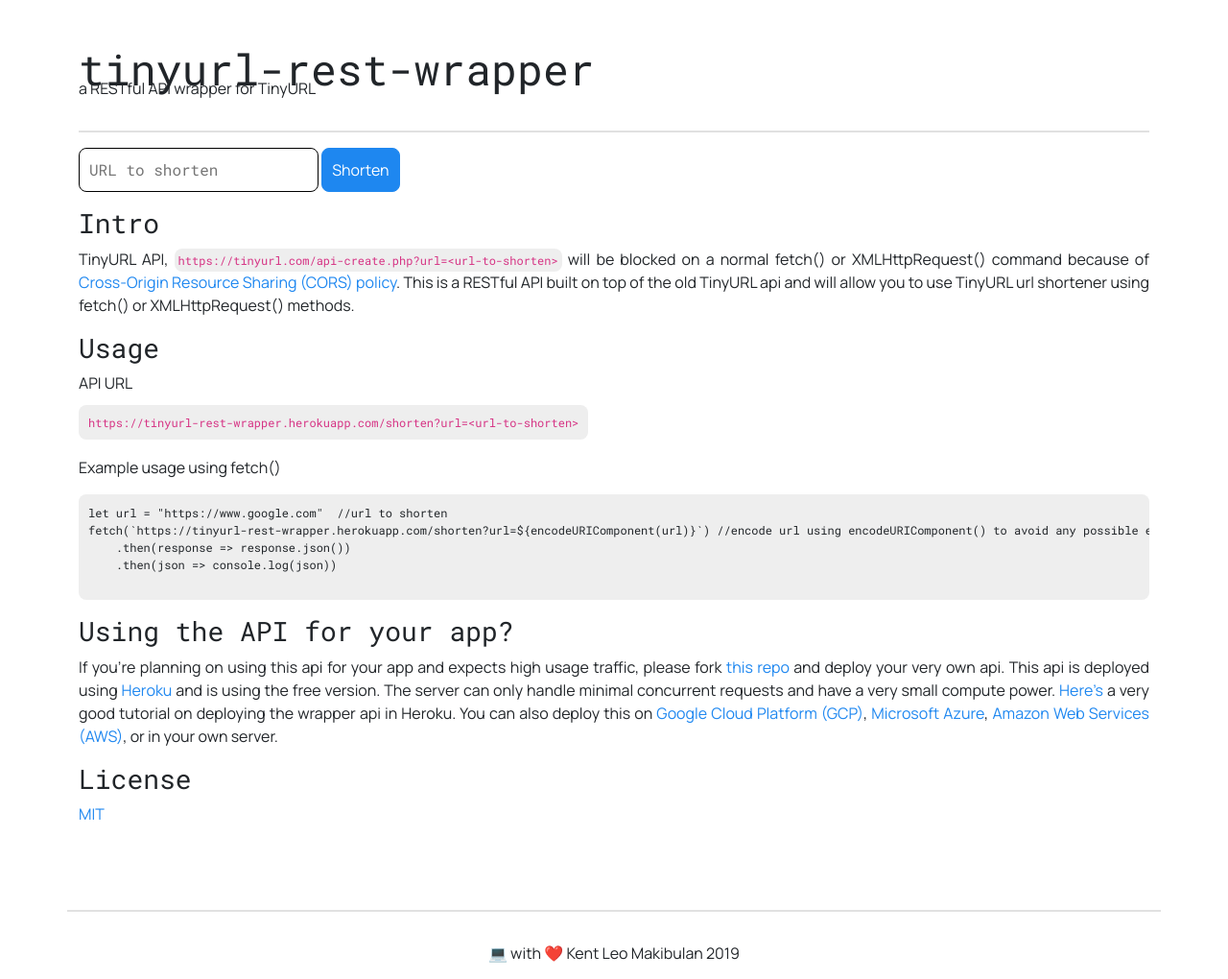
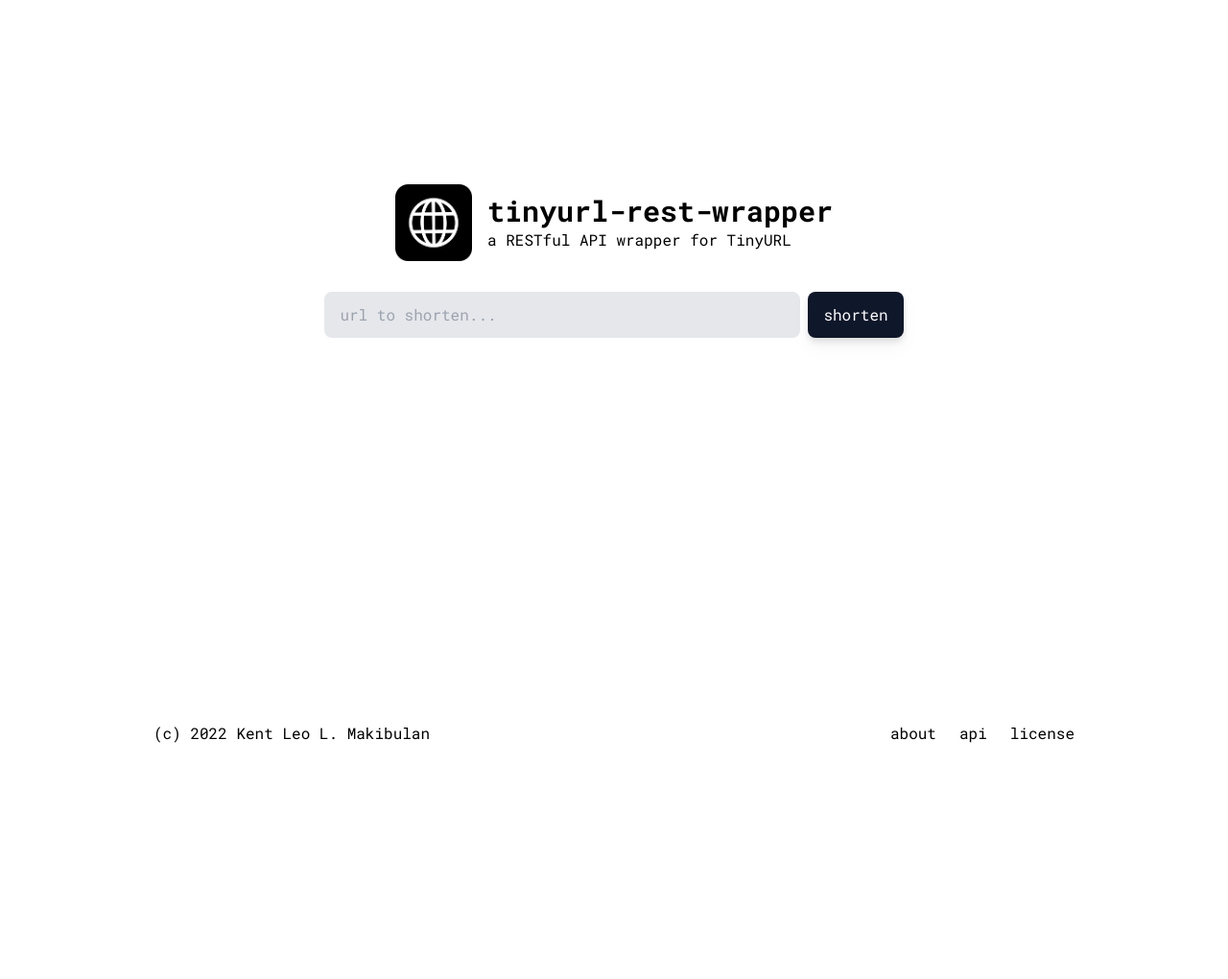
Before and after one commit to iamkentleom/tinyurl-rest-wrapper, a Flask app: page / in a window 1280 px wide. Shown: the whole page at 96% size. After the commit the page ends 774 px from the top, so only its background shows below. Run offline with Flask 2, Linux system fonts and the light colour scheme; some libraries are stand-ins or nearby versions.

Commit message:
feat(pages): redesigned pages
- new simplified homepage
- new error page
- new logo
- migrate to TailwindCSS

```diff
--- a/static/app.js
+++ b/static/app.js
@@ -1,12 +1,19 @@
-const INPUT = document.getElementById('url')
-const BTN = document.getElementById('shorten')
-const DISP = document.getElementById('tinyurl-link')
+const INPUT = document.getElementById("url");
+const BTN = document.getElementById("shorten");
+const DISP = document.getElementById("tinyurl-link");
 
-BTN.addEventListener('click', () => {
-    DISP.innerText = 'Loading...'
-    const url = encodeURI(INPUT.value)
-    fetch(`/shorten?url=${ url }`)
-        .then(json => json.json())
-        .then(res => DISP.innerHTML = `TinyURL: <a href="${ res.tinyurl }" target="_blank">${ res.tinyurl }</a>`)
-        .catch(e => DISP.innerText = 'Error. Please try again.')
-})
+BTN.addEventListener("click", async () => {
+  DISP.innerText = "loading...";
+  const url = encodeURI(INPUT.value);
+  try {
+    const res = await fetch(`/shorten?url=${url}`);
+    const data = await res.json();
+    DISP.innerText = `TinyURL: ${data.tinyurl}`;
+  } catch (error) {
+    DISP.innerText = "Error. Please try again.";
+  }
+});
+
+DISP.addEventListener("click", (e) => {
+  navigator.clipboard.writeText(e.target.innerText.split(" ")[1]);
+});
--- a/static/style.css
+++ b/static/style.css
@@ -1,62 +1,5 @@
-body{
-    font-family: 'Manrope', sans-serif;
-    text-align: justify;
+@import url("https://fonts.googleapis.com/css2?family=Roboto+Mono:wght@400;700&display=swap");
+
+* {
+  font-family: "Roboto Mono", monospace;
 }
-code, pre{
-    font-family: 'Roboto Mono', monospace !important;
-    background-color: #eeeeee;
-    padding: 4px;
-    border-radius: 8px;
-    overflow: auto;
-    font-size: 12px;;
-}
-input{
-    padding: 10px;
-    border-radius: 8px;
-    border: 1px solid #000000;
-    width: 250px;
-}
-input:focus{
-    border: 1px solid #1e87f0;
-}
-button{
-    background-color: #1e87f0;
-    border: 1px solid #1e87f0;
-    border-radius: 8px;
-    font-family: 'Manrope', sans-serif;
-    color: #fff;
-    padding: 10px;
-    cursor: pointer;
-}
-button:hover{
-    background-color: #1874cf;
-    border: 1px solid #1874cf;
-}
-.pd{
-    padding: 10px !important;
-    border: none !important;
-}
-.code{
-    font-family: 'Roboto Mono', monospace !important;
-}
-h1{
-    line-height: 0;
-    font-size: 3.5vmax;
-}
-.footer{
-    text-align: center;
-    padding: 15px 10px;
-}
-hr{
-    border: solid 1px #888;
-}
-.wr{
-    word-wrap: break-word;
-}
-a{
-    color: #1e87f0;
-    text-decoration: none;
-}
-a:hover{
-    text-decoration: underline;
-}
--- a/templates/index.html
+++ b/templates/index.html
@@ -1,77 +1,72 @@
 <!DOCTYPE html>
 <html lang="en">
   <head>
-    <meta charset="UTF-8">
-    <meta name="viewport" content="width=device-width, initial-scale=1.0">
-    <meta http-equiv="X-UA-Compatible" content="ie=edge">
-    <link rel="shortcut icon" href="static/favicon.png" type="image/x-icon">
-    <link rel="stylesheet" href="https://cdn.jsdelivr.net/npm/bootstrap-grid-only@1.0.0/bootstrap.css">
-    <script src="https://cdn.jsdelivr.net/gh/google/code-prettify@master/loader/run_prettify.js"></script>
-    <link href="https://fonts.googleapis.com/css?family=Manrope|Roboto+Mono:400,700&display=swap" rel="stylesheet">
-    <link type="text/css" rel="stylesheet" href="static/style.css">
-    <title>tinyurl-rest-wrapper | Documentation</title>
+    <meta charset="UTF-8" />
+    <meta name="viewport" content="width=device-width, initial-scale=1.0" />
+    <meta http-equiv="X-UA-Compatible" content="ie=edge" />
+    <link rel="shortcut icon" href="static/favicon.png" type="image/x-icon" />
+    <link type="text/css" rel="stylesheet" href="static/style.css" />
+    <script src="https://cdn.tailwindcss.com"></script>
+    <title>tinyurl-rest-wrapper</title>
   </head>
-<body>
-    <div class="container">
-        <br/><br/><br/>
-        <div class="row">
-            <div class="col">
-                <h1 class="code ln-0 wr">tinyurl-rest-wrapper</h1>
+  <body class="max-w-screen-lg mx-auto px-4 flex flex-col min-h-screen">
+    <div class="flex justify-center items-center gap-4 mt-48">
+      <img src="static/favicon.png" alt="logo" class="h-20 w-20" />
+      <div>
+        <h1 class="text-3xl font-bold">tinyurl-rest-wrapper</h1>
         <p>a RESTful API wrapper for TinyURL</p>
       </div>
     </div>
-        <hr>
-        <div class="row">
-            <div class="col">
-                <input type="text" id="url" class="code" placeholder="URL to shorten" value="">
-                <button id="shorten">Shorten</button>
-                <p id="tinyurl-link" class="code"></p>
+    <div class="flex justify-center items-center gap-2 mt-8">
+      <input
+        type="text"
+        id="url"
+        placeholder="url to shorten..."
+        class="px-4 py-3 rounded-lg bg-gray-200 w-1/2"
+      />
+      <button
+        class="px-4 py-3 rounded-lg bg-slate-900 drop-shadow-lg text-white hover:bg-slate-700 hover:drop-shadow-none"
+        id="shorten"
+      >
+        shorten
+      </button>
     </div>
-        </div>
-        <div class="row">
-            <div class="col">
-                <h3 class="code">Intro</h3>
-                <p>
-                    TinyURL API, <code>https://tinyurl.com/api-create.php?url=&lt;url-to-shorten&gt;</code> will be blocked on a normal fetch() or XMLHttpRequest() command because of <a href="https://developer.mozilla.org/en-US/docs/Web/HTTP/CORS">Cross-Origin Resource Sharing (CORS) policy</a>. This is a RESTful API built on top of the old TinyURL api and will allow you to use TinyURL url shortener using fetch() or XMLHttpRequest() methods.
-                </p>
-            </div>
-        </div>
-        <div class="row">
-            <div class="col">
-                <h3 class="code">Usage</h3>
-                <p>API URL</p>
-                <code class="pd">https://tinyurl-rest-wrapper.herokuapp.com/shorten?url=&lt;url-to-shorten&gt;</code>
-                <br/>
-                <br>
-                <p>Example usage using fetch()</p>
-                <pre class="prettyprint lang-js pd">
-let url = "https://www.google.com"  //url to shorten
-fetch(`https://tinyurl-rest-wrapper.herokuapp.com/shorten?url=${encodeURIComponent(url)}`) //encode url using encodeURIComponent() to avoid any possible errors
-    .then(response => response.json())
-    .then(json => console.log(json))
-                </pre>
-            </div>
-        </div>
-        <div class="row">
-            <div class="col">
-                <h3 class="code">Using the API for your app?</h3>
-                <p>If you're planning on using this api for your app and expects high usage traffic, please fork <a href="https://github.com/iamkentleom/tinyurl-rest-wrapper">this repo</a> and deploy your very own api. This api is deployed using <a href="https://www.heroku.com">Heroku</a> and is using the free version. The server can only handle minimal concurrent requests and have a very small compute power. <a href="https://stackabuse.com/deploying-a-flask-application-to-heroku/">Here's</a> a very good tutorial on deploying the wrapper api in Heroku. You can also deploy this on <a href="https://cloud.google.com/">Google Cloud Platform (GCP)</a>, <a href="https://azure.microsoft.com/en-us/">Microsoft Azure</a>, <a href="https://aws.amazon.com/">Amazon Web Services (AWS)</a>, or in your own server.</p>
-            </div>
-        </div>
-        <div class="row">
-            <div class="col">
-                <h3 class="code">License</h3>
-                <p><a href="https://github.com/iamkentleom/tinyurl-rest-wrapper/blob/master/LICENSE">MIT</a></p>
-            </div>
-        </div>
-        <br/><br/><br/>
-        <div class="row">
-            <hr/>
-            <div class="col footer">
-                💻 with ❤️ Kent Leo Makibulan 2019
-            </div>
-        </div>
+    <div class="flex justify-center items-center py-8">
+      <p
+        id="tinyurl-link"
+        class="px-3 py-2 rounded-lg hover:bg-gray-100 cursor-pointer"
+        title="click to copy link"
+      ></p>
     </div>
   </body>
-<script src="static/app.js"></script>
+  <footer class="px-4 py-6 flex justify-between items-center mt-auto">
+    <p>(c) 2022 Kent Leo L. Makibulan</p>
+    <ul class="flex items-center gap-6">
+      <li>
+        <a
+          href="https://github.com/iamkentleom/tinyurl-rest-wrapper#tinyurl-rest-wrapper"
+          rel="noreferrer"
+          class="hover:text-slate-400"
+          >about</a
+        >
+      </li>
+      <li>
+        <a
+          href="https://github.com/iamkentleom/tinyurl-rest-wrapper#usage"
+          rel="noreferrer"
+          class="hover:text-slate-400"
+          >api</a
+        >
+      </li>
+      <li>
+        <a
+          href="https://github.com/iamkentleom/tinyurl-rest-wrapper/blob/master/LICENSE"
+          rel="noreferrer"
+          class="hover:text-slate-400"
+          >license</a
+        >
+      </li>
+    </ul>
+  </footer>
+  <script defer src="static/app.js"></script>
 </html>
```
Also changed, not shown: templates/404.html (+21 -20 lines), static/favicon.png. Lines whose indentation alone changed are shown as unchanged.
